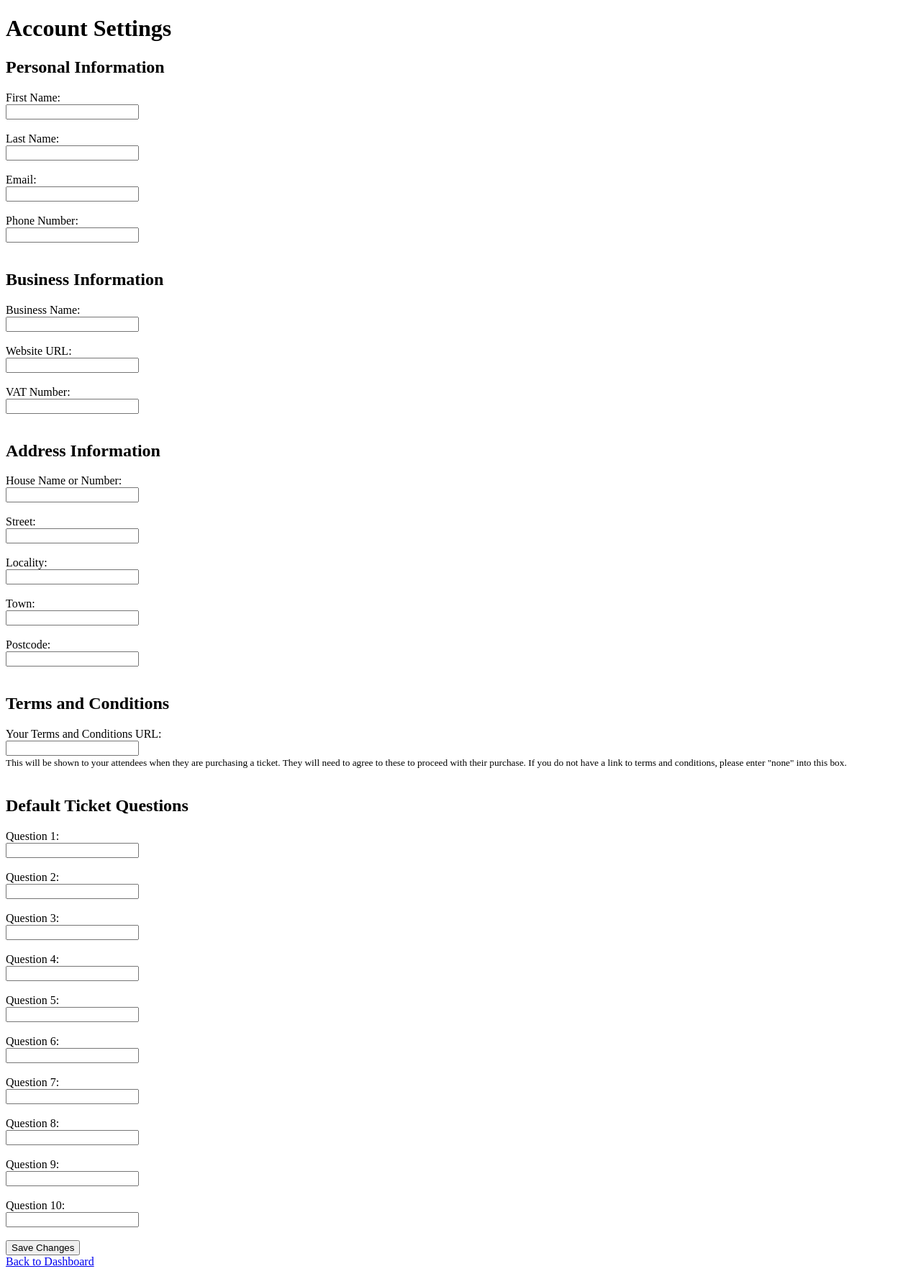
After one commit to sandsltd/flask_app, a Flask app: template templates/account_settings.html in a window 1280 px wide. The commit adds this page. Shown: the whole page at 72% size. Run offline with Flask 2, Linux system fonts and the light colour scheme; the template is opened without the code that fills it, so the values that code supplies are empty.

```diff
--- a/app.py
+++ b/app.py
@@ -632,7 +632,7 @@ def cancel():
 if __name__ == "__main__":
     app.run(debug=True)
 
-@app.route('/manage-default-questions', methods=['GET', 'POST'])
+@app.route('/account_settings', methods=['GET', 'POST'])
 @login_required
 def manage_default_questions():
     if request.method == 'POST':
@@ -1510,3 +1510,51 @@ def datetimeformat(value):
     if value:
         return datetime.strptime(value, '%Y-%m-%d').strftime('%d-%m-%Y')
     return ""
+
+
+# Route to display the account settings page
+@app.route('/account-settings', methods=['GET', 'POST'])
+@login_required
+def account_settings():
+    user = current_user  # Assuming you're using Flask-Login
+    error = None
+
+    if request.method == 'POST':
+        try:
+            # Update core account information
+            user.first_name = request.form['first_name']
+            user.last_name = request.form['last_name']
+            user.email = request.form['email']
+            user.phone_number = request.form['phone_number']
+            user.business_name = request.form['business_name']
+            user.website_url = request.form.get('website_url')
+            user.vat_number = request.form.get('vat_number')
+            user.house_name_or_number = request.form['house_name_or_number']
+            user.street = request.form['street']
+            user.locality = request.form.get('locality')
+            user.town = request.form['town']
+            user.postcode = request.form['postcode']
+            user.terms = request.form.get('terms_link')
+
+            # Update default ticket questions
+            questions_input = request.form.getlist('questions[]')
+            # Clear existing questions and add new ones
+            user.default_questions = []  # Assuming you have a relationship set up
+            for question_text in questions_input:
+                if question_text.strip():
+                    new_question = DefaultQuestion(question=question_text.strip(), user_id=user.id)
+                    db.session.add(new_question)
+
+            db.session.commit()
+            flash('Account settings updated successfully.', 'success')
+            return redirect(url_for('account_settings'))
+
+        except Exception as e:
+            db.session.rollback()
+            error = f"An error occurred: {str(e)}"
+
+    else:
+        # GET request, retrieve existing questions
+        questions = user.default_questions  # Assuming you have a relationship set up
+
+    return render_template('account_settings.html', user=user, questions=questions, error=error)
--- /dev/null
+++ b/templates/account_settings.html
@@ -0,0 +1,78 @@
+<!DOCTYPE html>
+<html lang="en">
+<head>
+    <meta charset="UTF-8">
+    <title>Account Settings</title>
+</head>
+<body>
+    <h1>Account Settings</h1>
+
+    {% if error %}
+        <p style="color:red;">{{ error }}</p>
+    {% endif %}
+
+    <form action="/account-settings" method="POST">
+        <!-- Core Account Information -->
+        <h2>Personal Information</h2>
+
+        <label for="first_name">First Name:</label><br>
+        <input type="text" id="first_name" name="first_name" value="{{ user.first_name }}" required><br><br>
+
+        <label for="last_name">Last Name:</label><br>
+        <input type="text" id="last_name" name="last_name" value="{{ user.last_name }}" required><br><br>
+
+        <label for="email">Email:</label><br>
+        <input type="email" id="email" name="email" value="{{ user.email }}" required><br><br>
+
+        <label for="phone_number">Phone Number:</label><br>
+        <input type="text" id="phone_number" name="phone_number" value="{{ user.phone_number }}" required><br><br>
+
+        <!-- Business Information -->
+        <h2>Business Information</h2>
+
+        <label for="business_name">Business Name:</label><br>
+        <input type="text" id="business_name" name="business_name" value="{{ user.business_name }}" required><br><br>
+
+        <label for="website_url">Website URL:</label><br>
+        <input type="url" id="website_url" name="website_url" value="{{ user.website_url }}"><br><br>
+
+        <label for="vat_number">VAT Number:</label><br>
+        <input type="text" id="vat_number" name="vat_number" value="{{ user.vat_number }}"><br><br>
+
+        <!-- Address Information -->
+        <h2>Address Information</h2>
+
+        <label for="house_name_or_number">House Name or Number:</label><br>
+        <input type="text" id="house_name_or_number" name="house_name_or_number" value="{{ user.house_name_or_number }}" required><br><br>
+
+        <label for="street">Street:</label><br>
+        <input type="text" id="street" name="street" value="{{ user.street }}" required><br><br>
+
+        <label for="locality">Locality:</label><br>
+        <input type="text" id="locality" name="locality" value="{{ user.locality }}"><br><br>
+
+        <label for="town">Town:</label><br>
+        <input type="text" id="town" name="town" value="{{ user.town }}" required><br><br>
+
+        <label for="postcode">Postcode:</label><br>
+        <input type="text" id="postcode" name="postcode" value="{{ user.postcode }}" required><br><br>
+
+        <!-- Terms and Conditions Link -->
+        <h2>Terms and Conditions</h2>
+        <label for="terms_link">Your Terms and Conditions URL:</label><br>
+        <input type="url" id="terms_link" name="terms_link" value="{{ user.terms }}"><br>
+        <small>This will be shown to your attendees when they are purchasing a ticket. They will need to agree to these to proceed with their purchase. If you do not have a link to terms and conditions, please enter "none" into this box.</small><br><br>
+
+        <!-- Default Ticket Questions -->
+        <h2>Default Ticket Questions</h2>
+        {% for i in range(1, 11) %}
+            <label for="question{{ i }}">Question {{ i }}:</label><br>
+            <input type="text" id="question{{ i }}" name="questions[]" value="{{ questions[i-1].question if i <= questions|length else '' }}"><br><br>
+        {% endfor %}
+
+        <input type="submit" value="Save Changes">
+    </form>
+
+    <a href="/dashboard">Back to Dashboard</a>
+</body>
+</html>
--- a/templates/create_event.html
+++ b/templates/create_event.html
@@ -141,7 +141,7 @@
                         {% endfor %}
                     </ul>
                 {% else %}
-                    <p>You haven't set any default questions yet. <a href="/manage-default-questions" class="back-link">Set Default Questions</a></p>
+                    <p>You haven't set any default questions yet. <a href="/account_settings" class="back-link">Set Default Questions</a></p>
                 {% endif %}
             </div>
 
--- a/templates/dashboard.html
+++ b/templates/dashboard.html
@@ -172,7 +172,7 @@
         <!-- Action Buttons -->
         <div class="action-buttons">
             <a href="/create_event" class="button">Create New Event</a>
-            <a href="/manage-default-questions" class="button">Manage Default Questions</a>
+            <a href="/account_settings" class="button">Manage Default Questions</a>
         </div>
 
         <!-- Filter Form -->
--- a/templates/login.html
+++ b/templates/login.html
@@ -33,10 +33,6 @@
                 <input type="password" id="password" name="password" required>
             </div>
 
-            <!-- Forgot password link -->
-            <div class="forgot-password">
-                <a href="/forgot-password">Forgot your password?</a>
-            </div>
 
             <input type="submit" value="Login" class="submit-btn">
         </form>
```
